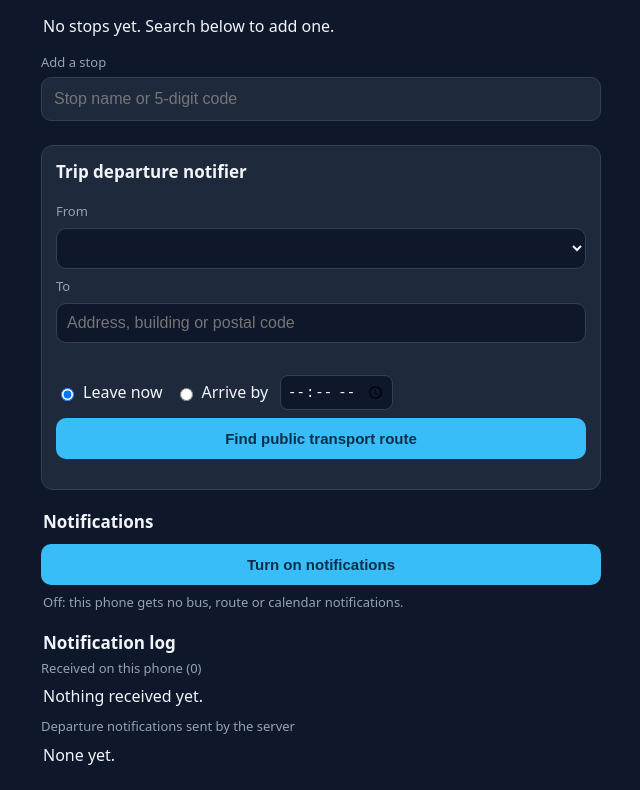
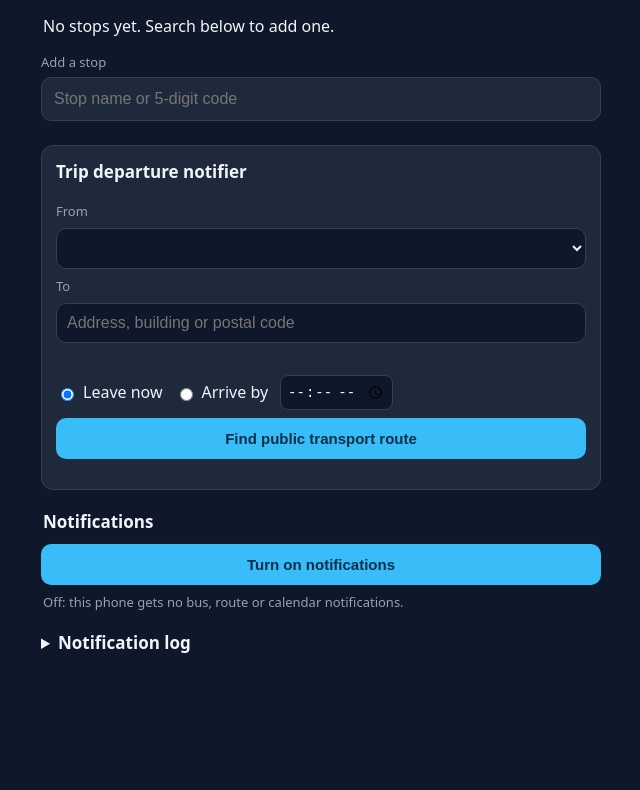
Before and after one commit to limyuzheng88/my-buses, a website: page public/index.html in a window 1280 px wide. Shown: the part 94-884 px from the top of the page, without its empty margins (319-959 px from the left). After the commit the page ends 800 px from the top, so only its background shows below. Drawn offline with Linux system fonts and the light colour scheme; no server answers.

Commit message:
Collapse the notification log and keep one week of entries

```diff
--- a/public/app.js
+++ b/public/app.js
@@ -630,7 +630,7 @@ async function disconnectCalendar() {
 let serverLog = [];
 const stamp = (ts) => `${sgDate(ts) === sgDate() ? 'Today' : new Date(ts).toLocaleDateString([], { day: 'numeric', month: 'short' })} ${clock(ts)}`;
 async function receivedLog() {
-  try { const r = await (await caches.open('mb-log')).match('/__log'); return r ? await r.json() : []; } catch { return []; }
+  try { const r = await (await caches.open('mb-log')).match('/__log'); const weekAgo = Date.now() - 7 * DAY; return r ? (await r.json()).filter((e) => e && e.t > weekAgo) : []; } catch { return []; }
 }
 async function renderLog() {
   const out = $('log-out');
@@ -644,10 +644,10 @@ async function renderLog() {
       : `Cloudflare schedule: last recorded run ${sched.lastRun} (${sched.minutesAgo} min ago)${sched.healthy ? '' : '. It should run every minute, so it looks stopped: check the Cron Trigger in Cloudflare.'}${sched.lastError ? ` Last error: ${sched.lastError}.` : ''}`;
   out.replaceChildren(...[
     schedLine ? h('div', { class: 'note' }, schedLine) : null,
-    h('div', { class: 'log-head' }, h('span', {}, `Received on this phone (${got.length})`), got.length ? h('button', { type: 'button', class: 'link', onclick: async () => { try { await caches.delete('mb-log'); } catch {} renderLog(); } }, 'Clear') : null),
-    got.length ? h('ul', { class: 'log-list' }, got.slice(0, 30).map((e) => row(e, `${e.title}${e.body ? `: ${e.body.replace(/\n/g, ' · ')}` : ''}`))) : h('div', { class: 'note' }, 'Nothing received yet.'),
-    h('div', { class: 'log-head' }, h('span', {}, 'Departure notifications sent by the server')),
-    serverLog.length ? h('ul', { class: 'log-list' }, serverLog.map((e) => row(e, `${e.title} (${e.kind}; ${e.status >= 200 && e.status < 300 ? 'accepted for delivery' : `failed, code ${e.status}`})`))) : h('div', { class: 'note' }, 'None yet.')].filter(Boolean));
+    h('div', { class: 'log-head' }, h('span', {}, `Received on this phone, past week (${got.length})`), got.length ? h('button', { type: 'button', class: 'link', onclick: async () => { try { await caches.delete('mb-log'); } catch {} renderLog(); } }, 'Clear') : null),
+    got.length ? h('ul', { class: 'log-list' }, got.map((e) => row(e, `${e.title}${e.body ? `: ${e.body.replace(/\n/g, ' · ')}` : ''}`))) : h('div', { class: 'note' }, 'Nothing received yet.'),
+    h('div', { class: 'log-head' }, h('span', {}, `Departure notifications sent by the server, past week (${serverLog.length})`)),
+    serverLog.length ? h('ul', { class: 'log-list' }, serverLog.filter((e) => e.t > Date.now() - 7 * DAY).map((e) => row(e, `${e.title} (${e.kind}; ${e.status >= 200 && e.status < 300 ? 'accepted for delivery' : `failed, code ${e.status}`})`))) : h('div', { class: 'note' }, 'None yet.')].filter(Boolean));
 }
 
 // ---------- boot ----------
--- a/public/index.html
+++ b/public/index.html
@@ -51,8 +51,10 @@
       <p id="alert-note" class="note">Notifications arrive whether the app is open or closed, and only at the times you set.</p>
     </section>
     <section class="log">
-      <h2 class="feature">Notification log</h2>
-      <div id="log-out"></div>
+      <details id="log-box">
+        <summary><h2 class="feature">Notification log</h2></summary>
+        <div id="log-out"></div>
+      </details>
     </section>
   </main>
 
--- a/public/style.css
+++ b/public/style.css
@@ -104,6 +104,9 @@ h2.feature { font-size: 17px; margin: 4px 2px -6px; }
 #enable-alerts.is-on { background: none; color: var(--crit); border: 1px solid var(--line); }
 .leave-toggle.small { font-weight: 400; font-size: 14px; }
 .log-head { display: flex; justify-content: space-between; align-items: center; font-size: 13px; color: var(--muted); margin-top: 10px; }
+.log summary { cursor: pointer; padding: 4px 0; }
+.log summary h2 { display: inline; margin: 0; }
+.log-list { max-height: 320px; overflow-y: auto; }
 .log-list { list-style: none; margin: 6px 0 0; padding: 0; display: grid; gap: 6px; font-size: 13px; }
 .log-list li { border-top: 1px solid var(--line); padding-top: 6px; }
 .log-list small { color: var(--muted); }
--- a/worker.template.js
+++ b/worker.template.js
@@ -337,7 +337,7 @@ async function pushSync(request, env) {
   await kPut(env, `p:${id}:reg`, reg);
   if (isNew || ix.origin !== origin) await kPut(env, 'phones', { origin, ids: isNew ? [...ix.ids, id] : ix.ids });
   const [muted, manual, plan, log] = await Promise.all(PARTS.map((p) => kGet(env, `p:${id}:${p}`)));
-  return json(200, { ok: true, id, rules: reg.stops.length, muted: liveMutes(muted, Date.now()), calendarLinked: Boolean(reg.gs), plan: plan || null, manual: manual && manual.leaveAt > Date.now() ? { ...manual, alertAt: dueMinuteOf(manual) * 60_000 } : null, log: log || [] });
+  return json(200, { ok: true, id, rules: reg.stops.length, muted: liveMutes(muted, Date.now()), calendarLinked: Boolean(reg.gs), plan: plan || null, manual: manual && manual.leaveAt > Date.now() ? { ...manual, alertAt: dueMinuteOf(manual) * 60_000 } : null, log: recentLog(log) });
 }
 
 // Sends two pushes so a failure can be pinned down: an empty ping, and one carrying an encrypted message.
@@ -804,8 +804,10 @@ function sanitizeManual(t) {
   };
 }
 
+const LOG_KEEP_MS = 7 * 86_400_000;   // the log shows the past week
+const recentLog = (log, now = Date.now()) => (Array.isArray(log) ? log : []).filter((e) => e && e.t > now - LOG_KEEP_MS);
 const logSend = (dev, kind, title, status) => { if (status === 208) return;   // a suppressed repeat is not a send
-  dev.log = [{ t: Date.now(), kind, title, status }, ...(dev.log || [])].slice(0, 20); };
+  dev.log = [{ t: Date.now(), kind, title, status }, ...recentLog(dev.log)].slice(0, 50); };
 const ttlUntil = (ts, now) => Math.min(3600, Math.max(300, (ts - now) / 1000));   // seconds a push may wait for the phone
 const dueMinuteOf = (m) => Math.floor((m.leaveAt - m.lead * 60_000) / 60_000);
 
```
Also changed, not shown: public/sw.js (+4 -3 lines), test/departure-notifications.test.mjs (+4 -0 lines).
